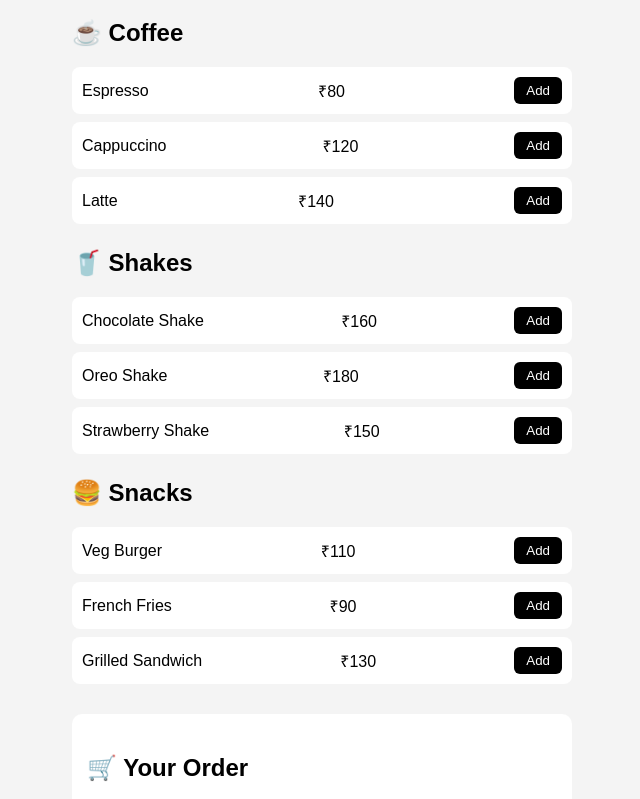
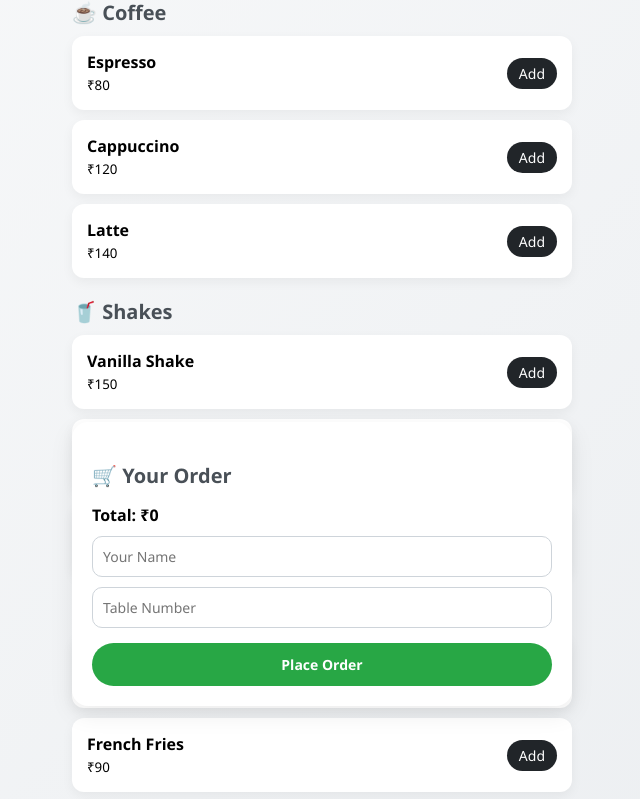
Before and after one commit to Vishwajeet-Kr/cafe-qr-menu, a website: page index.html in a window 1280 px wide. Shown: the part 84-883 px from the top of the page, without its empty margins (318-958 px from the left). Drawn offline with Linux system fonts and the light colour scheme.

Commit message:
Added some CSS

```diff
--- a/index.html
+++ b/index.html
@@ -14,60 +14,78 @@
     <!-- Coffee Section -->
     <h2>☕ Coffee</h2>
     <div class="menu-item">
-      <span>Espresso</span>
-      <span>₹80</span>
+      <div>
+        <strong>Espresso</strong><br>
+        <small>₹80</small>
+      </div>
       <button onclick="addToCart('Espresso', 80)">Add</button>
     </div>
 
     <div class="menu-item">
-      <span>Cappuccino</span>
-      <span>₹120</span>
+      <div>
+        <strong>Cappuccino</strong><br>
+        <small>₹120</small>
+      </div>
       <button onclick="addToCart('Cappuccino', 120)">Add</button>
     </div>
 
     <div class="menu-item">
-      <span>Latte</span>
-      <span>₹140</span>
+      <div>
+        <strong>Latte</strong><br>
+        <small>₹140</small>
+      </div>
       <button onclick="addToCart('Latte', 140)">Add</button>
     </div>
 
     <!-- Shakes Section -->
     <h2>🥤 Shakes</h2>
     <div class="menu-item">
-      <span>Chocolate Shake</span>
-      <span>₹160</span>
+      <div>
+        <strong>Vanilla Shake</strong><br>
+        <small>₹150</small>
+      </div>
+      <button onclick="addToCart('Vanilla Shake', 150)">Add</button>
+    </div>
+
+    <div class="menu-item">
+      <div>
+        <strong>Chocolate Shake</strong><br>
+        <small>₹160</small>
+      </div>
       <button onclick="addToCart('Chocolate Shake', 160)">Add</button>
     </div>
 
     <div class="menu-item">
-      <span>Oreo Shake</span>
-      <span>₹180</span>
-      <button onclick="addToCart('Oreo Shake', 180)">Add</button>
-    </div>
-
-    <div class="menu-item">
-      <span>Strawberry Shake</span>
-      <span>₹150</span>
+      <div>
+        <strong>Strawberry Shake</strong><br>
+        <small>₹150</small>
+      </div>
       <button onclick="addToCart('Strawberry Shake', 150)">Add</button>
     </div>
 
     <!-- Snacks Section -->
     <h2>🍔 Snacks</h2>
     <div class="menu-item">
-      <span>Veg Burger</span>
-      <span>₹110</span>
-      <button onclick="addToCart('Veg Burger', 110)">Add</button>
+      <div>
+        <strong>Cheese Sandwich</strong><br>
+        <small>₹120</small>
+      </div>
+      <button onclick="addToCart('Cheese Sandwich', 120)">Add</button>
     </div>
 
     <div class="menu-item">
-      <span>French Fries</span>
-      <span>₹90</span>
+      <div>
+        <strong>French Fries</strong><br>
+        <small>₹90</small>
+      </div>
       <button onclick="addToCart('French Fries', 90)">Add</button>
     </div>
 
     <div class="menu-item">
-      <span>Grilled Sandwich</span>
-      <span>₹130</span>
+      <div>
+        <strong>Grilled Sandwich</strong><br>
+        <small>₹130</small>
+      </div>
       <button onclick="addToCart('Grilled Sandwich', 130)">Add</button>
     </div>
 
--- a/style.css
+++ b/style.css
@@ -1,4 +1,4 @@
-body {
+/* body {
   font-family: Arial, sans-serif;
   background: #f4f4f4;
   margin: 0;
@@ -67,4 +67,123 @@ input {
   margin-left: 5px;
   padding: 3px 6px;
   font-size: 12px;
+} */
+
+/* Global Reset */
+* {
+  margin: 0;
+  padding: 0;
+  box-sizing: border-box;
+  font-family: 'Segoe UI', sans-serif;
 }
+
+body {
+  background: linear-gradient(135deg, #f8f9fa, #e9ecef);
+  padding: 20px;
+}
+
+/* Container */
+.container {
+  max-width: 500px;
+  margin: auto;
+}
+
+/* Cafe Title */
+.cafe-title {
+  text-align: center;
+  font-size: 28px;
+  font-weight: bold;
+  margin-bottom: 25px;
+  color: #343a40;
+}
+
+/* Section Headings */
+h2 {
+  margin: 20px 0 10px;
+  color: #495057;
+  font-size: 20px;
+}
+
+/* Menu Item Card */
+.menu-item {
+  background: white;
+  padding: 15px;
+  border-radius: 12px;
+  margin-bottom: 10px;
+  display: flex;
+  justify-content: space-between;
+  align-items: center;
+  box-shadow: 0 4px 12px rgba(0,0,0,0.05);
+  transition: transform 0.2s ease, box-shadow 0.2s ease;
+}
+
+.menu-item:hover {
+  transform: translateY(-2px);
+  box-shadow: 0 6px 16px rgba(0,0,0,0.08);
+}
+
+/* Buttons */
+button {
+  background: #212529;
+  color: white;
+  border: none;
+  padding: 6px 12px;
+  border-radius: 20px;
+  cursor: pointer;
+  font-size: 14px;
+  transition: all 0.2s ease;
+}
+
+button:hover {
+  background: #343a40;
+  transform: scale(1.05);
+}
+
+/* Cart Section */
+.cart {
+  background: white;
+  padding: 20px;
+  border-radius: 16px;
+  margin-top: 30px;
+  box-shadow: 0 8px 24px rgba(0,0,0,0.08);
+  position: sticky;
+  bottom: 10px;
+}
+
+.cart h2 {
+  margin-bottom: 15px;
+}
+
+.cart ul {
+  list-style: none;
+  margin-bottom: 10px;
+}
+
+.cart li {
+  margin-bottom: 8px;
+  font-size: 14px;
+}
+
+/* Inputs */
+input {
+  width: 100%;
+  padding: 10px;
+  margin-top: 10px;
+  border-radius: 10px;
+  border: 1px solid #ced4da;
+  font-size: 14px;
+}
+
+/* Order Button */
+.order-btn {
+  width: 100%;
+  margin-top: 15px;
+  padding: 12px;
+  font-weight: bold;
+  background: #28a745;
+  border-radius: 30px;
+}
+
+.order-btn:hover {
+  background: #218838;
+}
```
